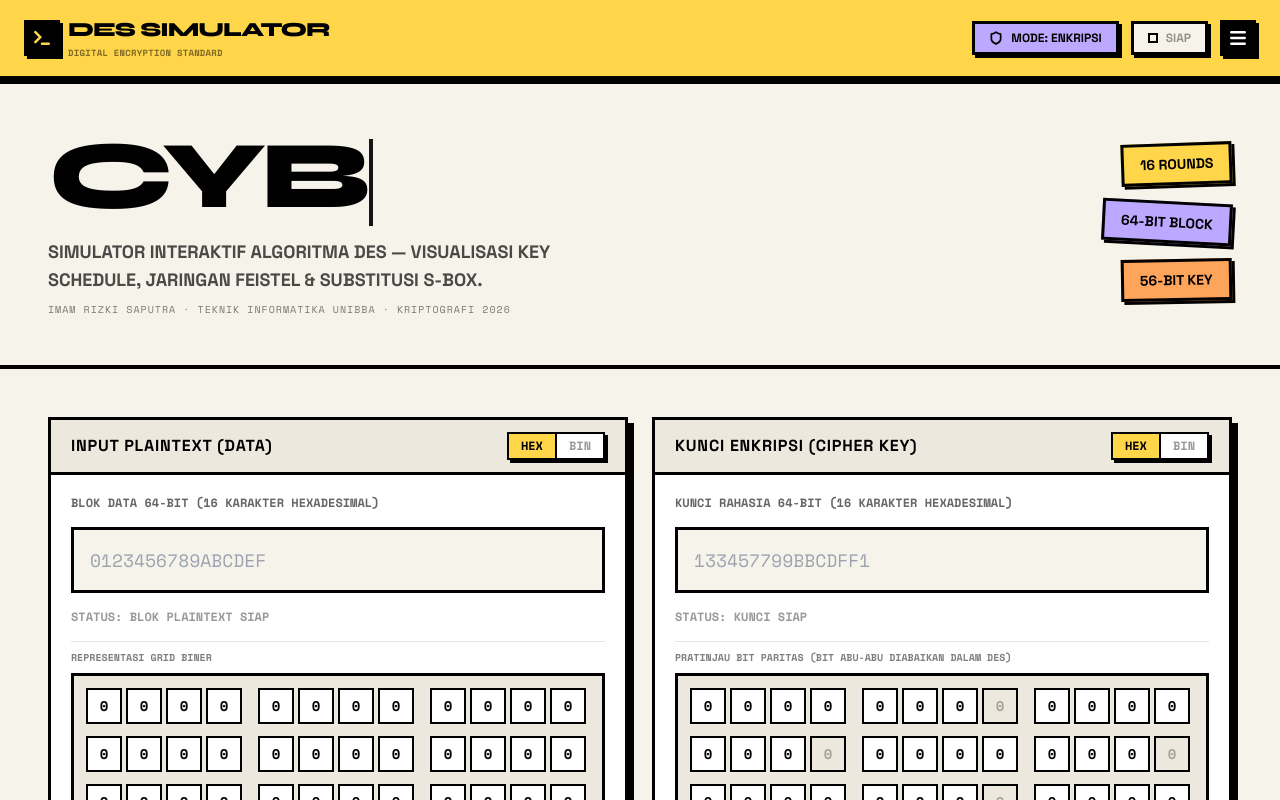
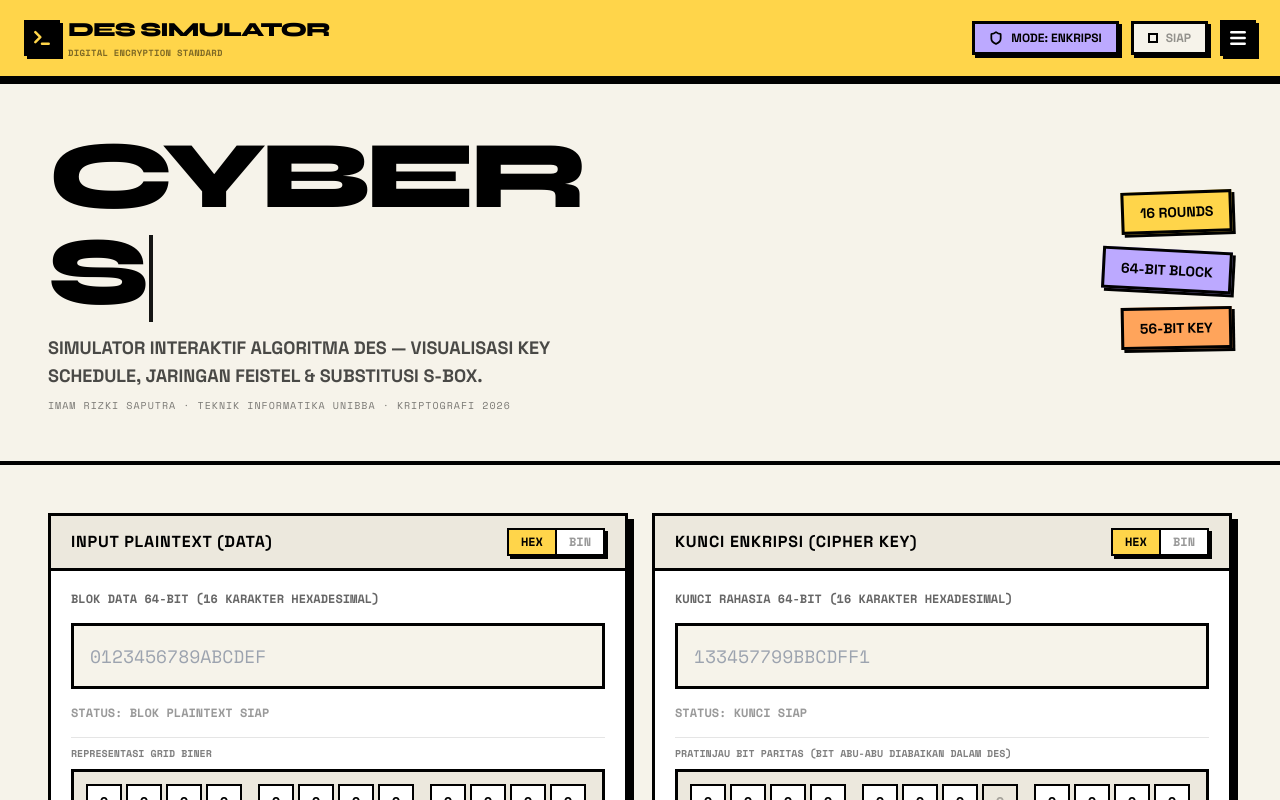
Before and after one commit to imamrzkys/TUGAS-11-KRIPTOGRAFI, a React (Vite) app: page / in a window 1280 px wide. Shown: the top 800 px of the page. Built offline with nearby package versions, Linux system fonts and the light colour scheme.

Commit message:
Fix: Sempurnakan animasi typewriter dengan transisi bersih, lebih smooth (150ms typing), fade transition, dan delay 1s antar judul

```diff
--- a/src/components/simulator/HeroSection.jsx
+++ b/src/components/simulator/HeroSection.jsx
@@ -1,5 +1,5 @@
 import React, { useState, useEffect } from 'react';
-import { motion } from 'framer-motion';
+import { motion, AnimatePresence } from 'framer-motion';
 
 /**
  * Neubrutalist Hero Header with smooth rotating typewriter animation (2 lines, max 5 chars each)
@@ -8,6 +8,7 @@ export function HeroSection() {
   const [displayedText, setDisplayedText] = useState('');
   const [currentPhraseIndex, setCurrentPhraseIndex] = useState(0);
   const [isDeleting, setIsDeleting] = useState(false);
+  const [isTransitioning, setIsTransitioning] = useState(false);
 
   // Banyak judul menarik, 2 kata (max 5 huruf per kata) - pas untuk mobile
   const phrases = [
@@ -24,13 +25,15 @@ export function HeroSection() {
   ];
 
   useEffect(() => {
+    if (isTransitioning) return; // Skip saat transisi
+
     const currentPhrase = phrases[currentPhraseIndex];
     const fullText = currentPhrase.join('\n');
 
-    const typingSpeed = 120; // Lebih lambat (120ms per karakter - smooth)
-    const deleteSpeed = 60; // Lebih lambat juga saat hapus (60ms)
-    const pauseAfterTyping = 3500; // Pause 3.5 detik setelah selesai ngetik (lebih lama)
-    const pauseAfterDeleting = 800; // Pause 0.8 detik setelah selesai hapus
+    const typingSpeed = 150; // Lebih lambat lagi (150ms per karakter - sangat smooth)
+    const deleteSpeed = 70; // Lebih lambat saat hapus (70ms - smooth)
+    const pauseAfterTyping = 4000; // Pause 4 detik setelah selesai ngetik
+    const transitionDelay = 1000; // Delay 1 detik untuk transisi bersih
 
     const timeout = setTimeout(() => {
       if (!isDeleting) {
@@ -46,31 +49,41 @@ export function HeroSection() {
         if (displayedText.length > 0) {
           setDisplayedText(displayedText.slice(0, -1));
         } else {
-          // Selesai hapus, pause sebentar lalu pindah ke judul berikutnya
+          // Selesai hapus, transisi bersih ke judul berikutnya
+          setIsTransitioning(true);
           setIsDeleting(false);
+
           setTimeout(() => {
             setCurrentPhraseIndex((prev) => (prev + 1) % phrases.length);
-          }, pauseAfterDeleting);
+            setDisplayedText(''); // Pastikan bersih
+            setIsTransitioning(false);
+          }, transitionDelay);
         }
       }
     }, isDeleting ? deleteSpeed : (displayedText.length === fullText.length ? 0 : typingSpeed));
 
     return () => clearTimeout(timeout);
-  }, [displayedText, isDeleting, currentPhraseIndex]);
+  }, [displayedText, isDeleting, currentPhraseIndex, isTransitioning]);
 
   return (
     <section className="relative w-full py-8 md:py-12 border-b-4 border-black bg-brutal-cream overflow-hidden px-6 md:px-12 flex flex-col md:flex-row md:items-center justify-between gap-8 md:gap-12">
       {/* Title */}
       <div className="flex-1 max-w-2xl">
-        <motion.h2
-          initial={{ opacity: 0, y: 15 }}
-          animate={{ opacity: 1, y: 0 }}
-          transition={{ duration: 0.35, ease: 'easeOut' }}
-          className="font-syne font-black text-5xl sm:text-7xl lg:text-8xl leading-[0.9] tracking-tighter uppercase text-black select-none whitespace-pre-line"
-        >
-          {displayedText}
-          <span className="inline-block w-1 h-[0.9em] bg-black ml-1 animate-pulse align-middle"></span>
-        </motion.h2>
+        <AnimatePresence mode="wait">
+          <motion.h2
+            key={currentPhraseIndex}
+            initial={{ opacity: 0 }}
+            animate={{ opacity: 1 }}
+            exit={{ opacity: 0 }}
+            transition={{ duration: 0.3, ease: 'easeInOut' }}
+            className="font-syne font-black text-5xl sm:text-7xl lg:text-8xl leading-[0.9] tracking-tighter uppercase text-black select-none whitespace-pre-line min-h-[2em]"
+          >
+            {displayedText}
+            {!isTransitioning && (
+              <span className="inline-block w-1 h-[0.9em] bg-black ml-1 animate-pulse align-middle"></span>
+            )}
+          </motion.h2>
+        </AnimatePresence>
         <motion.p
           initial={{ opacity: 0, y: 10 }}
           animate={{ opacity: 1, y: 0 }}
```
